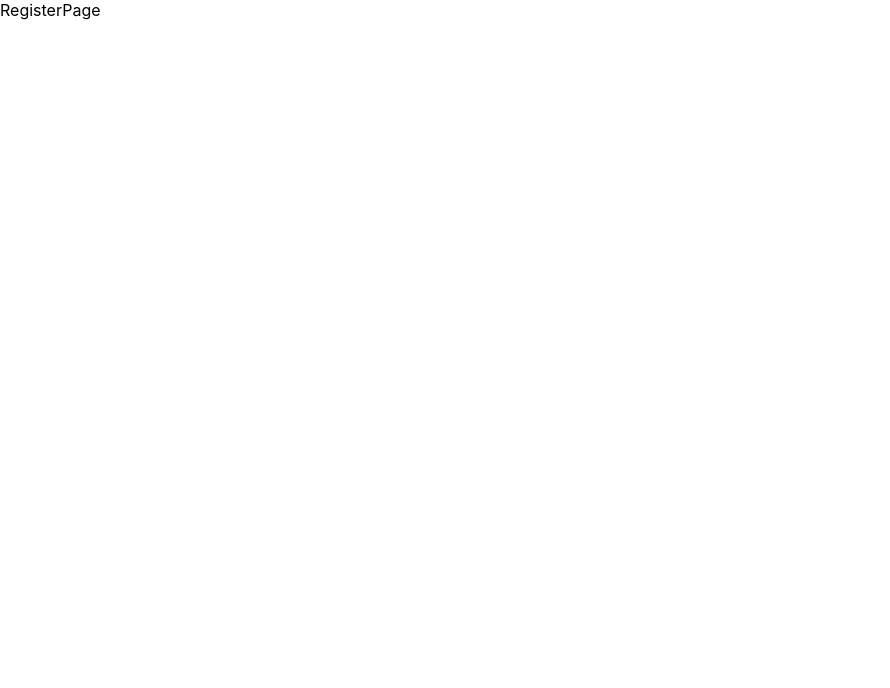
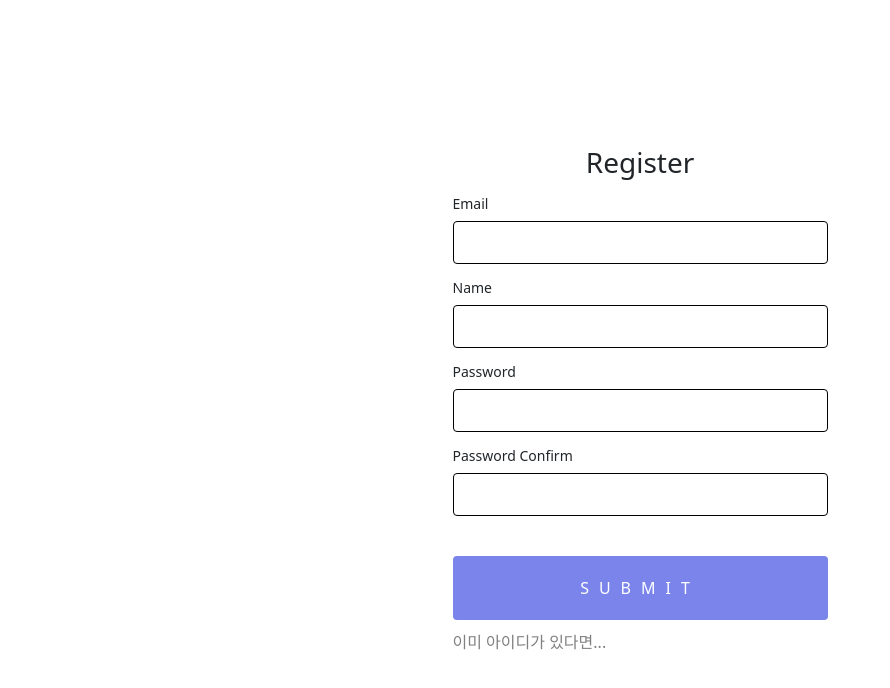
Before and after one commit to bopboy/chatapp-clone, a React (Create React App) app: page /register in a window 1280 px wide. Shown: the top 688 px of the page, without its empty margins (0-890 px from the left). Built offline with nearby package versions, Linux system fonts and the light colour scheme; no server answers.

Commit message:
회원가입 기능 (유효성 검증 포함)  구현 및 버그 픽스

```diff
--- a/package.json
+++ b/package.json
@@ -6,10 +6,14 @@
     "@testing-library/jest-dom": "^5.14.1",
     "@testing-library/react": "^12.1.2",
     "@testing-library/user-event": "^13.2.1",
+    "bootstrap": "^5.1.2",
     "cra-template": "1.1.2",
     "firebase": "^9.1.1",
     "react": "^17.0.2",
+    "react-bootstrap": "^1.6.4",
     "react-dom": "^17.0.2",
+    "react-hook-form": "^7.17.1",
+    "react-icons": "^4.3.1",
     "react-redux": "^7.2.5",
     "react-router-dom": "^5.3.0",
     "react-scripts": "4.0.3",
--- a/src/App.js
+++ b/src/App.js
@@ -1,6 +1,6 @@
 // import logo from './logo.svg';
 import './App.css';
-import { BrowserRouter as Router, Switch, Route, Link } from 'react-router-dom'
+import { BrowserRouter as Router, Switch, Route } from 'react-router-dom'
 import ChatPage from './components/ChatPage/ChatPage';
 import LoginPage from './components/LoginPage/LoginPage';
 import RegisterPage from './components/RegisterPage/RegisterPage';
--- a/src/components/RegisterPage/RegisterPage.js
+++ b/src/components/RegisterPage/RegisterPage.js
@@ -1,9 +1,51 @@
-import React from 'react'
+import React, { useRef, useState } from 'react'
+import { Link } from 'react-router-dom'
+import { useForm } from 'react-hook-form'
+import { getAuth, createUserWithEmailAndPassword } from "firebase/auth";
+import firebase from '../../firebase'
+
 
 function RegisterPage() {
+    const { register, watch, formState: { errors }, handleSubmit } = useForm()
+    const password = useRef()
+    password.current = watch("password")
+    const [errorFromSubmit, seterrorFromSubmit] = useState("")
+    const onSubmit = async (data) => {
+        try {
+            const auth = getAuth(firebase);
+            const createdUser = await createUserWithEmailAndPassword(auth, data.email, data.password)
+            console.log('createdUser', createdUser)
+        } catch (error) {
+            seterrorFromSubmit(error.message)
+            setTimeout(() => { seterrorFromSubmit("") }, 5000)
+        }
+    }
     return (
-        <div>
-            RegisterPage
+        <div className="auth-wrapper">
+            <div style={{ textAlign: 'center' }}><h3>Register</h3></div>
+            <form onSubmit={handleSubmit(onSubmit)}>
+                <label>Email</label>
+                <input type="email" name="email" {...register("email", { required: true, pattern: /^\S+@\S+$/i })} />
+                {errors.email && <p>이메일 입력은 필수입니다</p>}
+
+                <label>Name</label>
+                <input type="text" name="name" {...register("name", { required: true, maxLength: 10 })} />
+                {errors.name && errors.name.type === 'required' && <p>이름 입력은 필수입니다</p>}
+                {errors.name && errors.name.type === 'maxLength' && <p>글자수가 10자를 초과하면 안됩니다</p>}
+
+                <label>Password</label>
+                <input type="password" name="password" {...register("password", { required: true, minLength: 6 })} />
+                {errors.password && errors.password.type === 'required' && <p>비번 입력은 필수입니다</p>}
+                {errors.password && errors.password.type === 'minLength' && <p>비번은 최소 6자여야 합니다</p>}
+
+                <label>Password Confirm</label>
+                <input type="passowrd" name="password_confirm" {...register("password_confirm", { required: true, validate: v => v === password.current })} />
+                {errors.password_confirm && errors.password_confirm.type === 'required' && <p>비번 재입력은 필수입니다</p>}
+                {errors.password_confirm && errors.password_confirm.type === 'validate' && <p>비번과 재입력 비번이 다릅니다</p>}
+                {errorFromSubmit && <p>{errorFromSubmit}</p>}
+                <input type="submit" value="SUBMIT" />
+                <Link style={{ color: 'gray', textDecoration: 'none' }} to="login">이미 아이디가 있다면...</Link>
+            </form>
         </div>
     )
 }
--- a/src/index.css
+++ b/src/index.css
@@ -1,13 +1,93 @@
 body {
-  margin: 0;
-  font-family: -apple-system, BlinkMacSystemFont, 'Segoe UI', 'Roboto', 'Oxygen',
-    'Ubuntu', 'Cantarell', 'Fira Sans', 'Droid Sans', 'Helvetica Neue',
+  background: #0e101c;
+  font-family: -apple-system, BlinkMacSystemFont, "Segoe UI", "Roboto", "Oxygen",
+    "Ubuntu", "Cantarell", "Fira Sans", "Droid Sans", "Helvetica Neue",
     sans-serif;
-  -webkit-font-smoothing: antialiased;
-  -moz-osx-font-smoothing: grayscale;
 }
 
-code {
-  font-family: source-code-pro, Menlo, Monaco, Consolas, 'Courier New',
-    monospace;
+.auth-wrapper {
+  display: flex;
+  flex-direction: column;
+  min-height: 100vh;
+  justify-content: center;
 }
+.auth-wrapper form {
+  width: 375px;
+  margin: 0 auto;
+}
+
+.auth-wrapper .form {
+  background: #0e101c;
+  max-width: 400px;
+  margin: 0 auto;
+}
+
+.auth-wrapper .p {
+  color: #bf1650;
+}
+
+.auth-wrapper p::before {
+  display: inline;
+  content: "⚠ ";
+}
+
+.auth-wrapper input {
+  display: block;
+  box-sizing: border-box;
+  width: 100%;
+  border-radius: 4px;
+  border: 1px solid black;
+  padding: 10px 15px;
+  margin-bottom: 10px;
+  font-size: 14px;
+}
+
+.auth-wrapper label {
+  line-height: 2;
+  text-align: left;
+  display: block;
+  margin: 3px 0;
+  font-size: 14px;
+  font-weight: 200;
+}
+
+.auth-wrapper button[type="submit"],
+.auth-wrapper input[type="submit"] {
+  background: #7A84EB;
+  color: white;
+  text-transform: uppercase;
+  border: none;
+  margin-top: 40px;
+  padding: 20px;
+  font-size: 16px;
+  font-weight: 100;
+  letter-spacing: 10px;
+}
+
+.auth-wrapper button[type="submit"]:hover,
+.auth-wrapper input[type="submit"]:hover {
+  background: #636ee6;
+}
+
+.auth-wrapper button[type="submit"]:active,
+.auth-wrapper input[type="button"]:active,
+.auth-wrapper input[type="submit"]:active {
+  transition: 0.3s all;
+  transform: translateY(3px);
+  border: 1px solid transparent;
+  opacity: 0.8;
+}
+
+.auth-wrapper input:disabled {
+  opacity: 0.4;
+}
+
+.auth-wrapper input[type="button"]:hover {
+  transition: 0.3s all;
+}
+
+.auth-wrapper button[type="submit"],
+.auth-wrapper input[type="button"],
+.auth-wrapper input[type="submit"] {
+  -webkit-appearance: none;
+}
--- a/src/index.js
+++ b/src/index.js
@@ -7,6 +7,7 @@ import { createStore, applyMiddleware } from 'redux';
 import promiseMiddleware from 'redux-promise'
 import ReduxThunk from 'redux-thunk'
 import Reducer from './redux/reducers'
+import 'bootstrap/dist/css/bootstrap.min.css'
 // import reportWebVitals from './reportWebVitals';
 
 const createStoreWithMiddleware = applyMiddleware(promiseMiddleware, ReduxThunk)(createStore)
```
Also changed, not shown: 2 other files (tests, documents, lock files or other folders).
